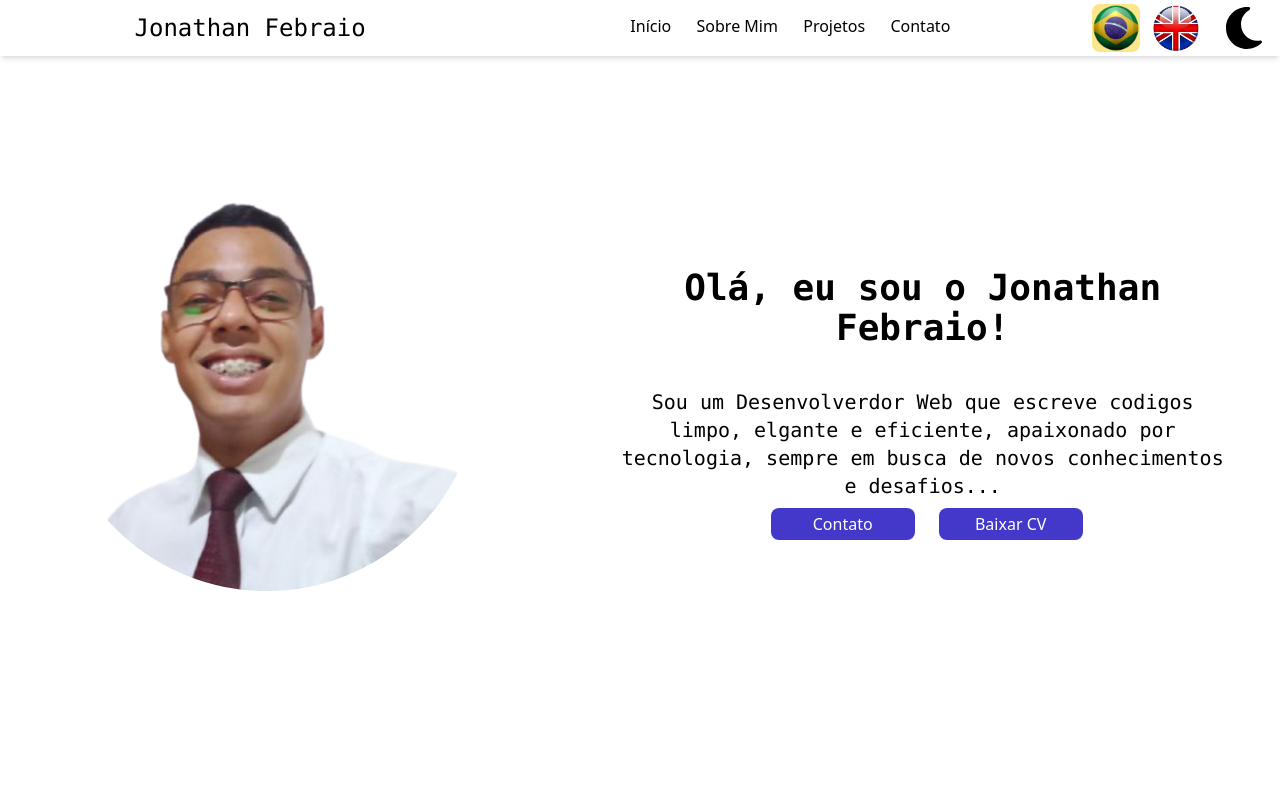
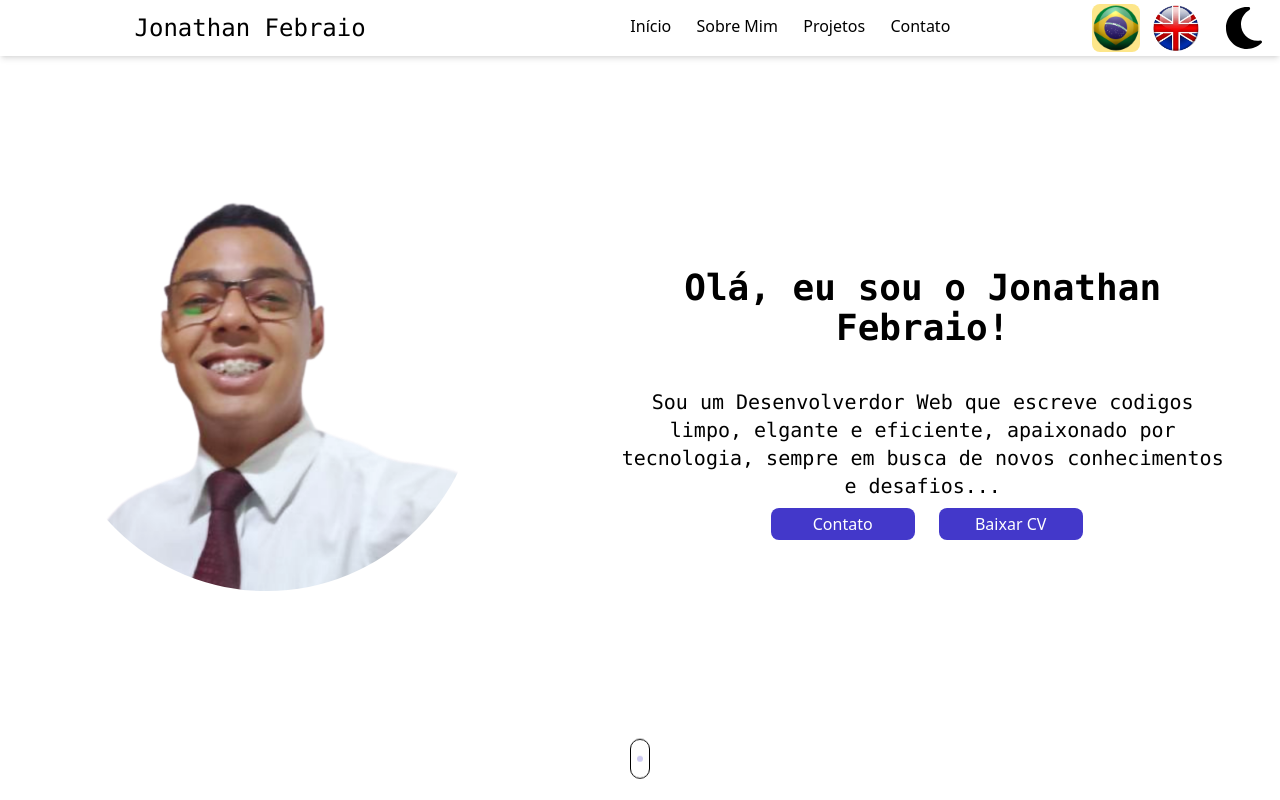
Before and after one commit to JRaamos/portfolio, a React (Vite) app: page / in a window 1280 px wide. Shown: the top 800 px of the page. Built offline with nearby package versions, Linux system fonts and the light colour scheme.

Commit message:
feat: adiciona animação de mouse a tela inicial

```diff
--- a/src/components/ProjectCard.tsx
+++ b/src/components/ProjectCard.tsx
@@ -15,7 +15,7 @@ function ProjectCard({
   const description = t(`projects.project${projectId}.description`);
 
   return (
-    <div className="w-full mt-6 p-5 flex">
+    <div className="w-full max-w-[100rem] mt-6 p-5 flex">
       <div
         className="flex max-lg:flex-col w-full justify-around
       max-lg:justify-center max-lg:items-center"
--- a/src/index.css
+++ b/src/index.css
@@ -25,3 +25,43 @@ html {
 @tailwind base;
 @tailwind components;
 @tailwind utilities;
+
+.mouse {
+  position: absolute;
+  bottom: 30px;
+  left: 50%;
+  transform: translateX(-50%);
+  border-radius: 10px;
+  animation: scrollAnimation 1.5s infinite;
+}
+
+.ponto {
+  position: absolute;
+  top: 20%;
+  left: 50%;
+  transform: translate(-50%, -50%);
+  border-radius: 50%;
+  animation: pontoAnimation 1s infinite;
+}
+
+@keyframes scrollAnimation {
+  0%,
+  100% {
+    transform: translateX(-50%) translateY(0);
+  }
+  50% {
+    transform: translateX(-50%) translateY(10px);
+  }
+}
+
+@keyframes pontoAnimation {
+  0% {
+    transform: translate(-50%, -50%);
+    background-color: rgb(67 56 202 / var(--tw-bg-opacity));
+  }
+
+  100% {
+    transform: translate(-50%, 200%);
+    background-color: transparent;
+  }
+}
--- a/src/pages/Home.tsx
+++ b/src/pages/Home.tsx
@@ -8,6 +8,7 @@ import { saveAs } from 'file-saver';
 import Header from '../components/Header';
 import About from '../components/About';
 import euDev from '../images/eu-sorrindo.png';
+// import euDev from '../images/eu.png';
 import Projects from '../components/Projects';
 import Contacts from '../components/Contacts';
 import Footer from '../components/Footer';
@@ -46,11 +47,15 @@ function Home() {
       <header>
         <Header />
       </header>
+      <div className="mouse w-[20px] h-[40px] border border-black dark:border-white">
+        <div className="ponto  w-1.5 h-1.5 bg-indigo-700 dark:bg-indigo-300" />
+      </div>
       <main>
         <section
           className="flex
       m-auto justify-around h-[calc(83vh)] items-center
-       max-md:flex-col max-md: max-screen w-full max-[375px]:h-[calc(90vh)]"
+       max-md:flex-col max-md: max-screen w-full max-[375px]:h-[calc(90vh)]
+        max-w-[115rem]"
         >
           <section
             className="max-md:w-[calc(65%)]  w-1/3 min-[1990px]:w-1/4"
```
Also changed, not shown: src/images/eu.png (added).
